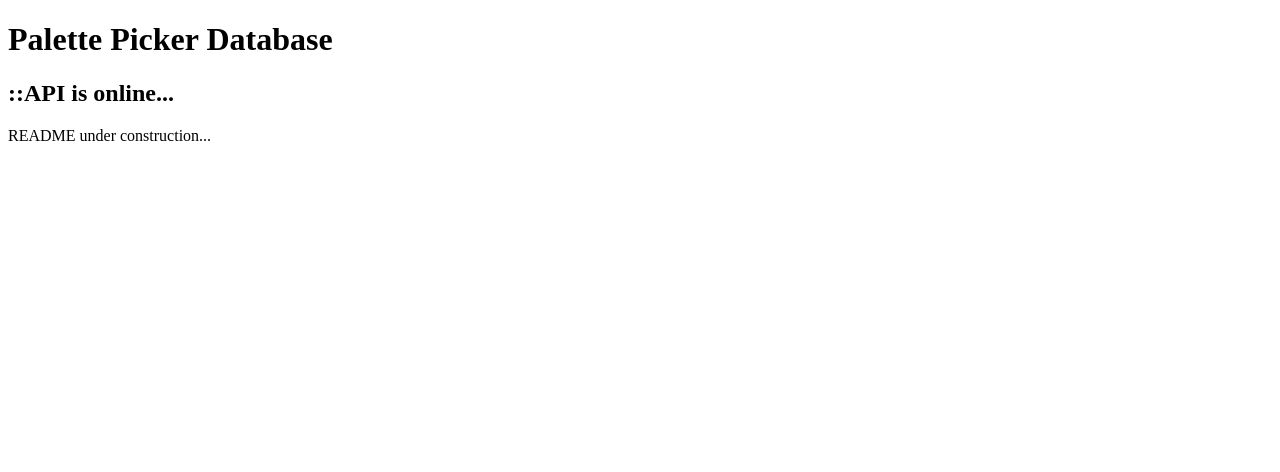
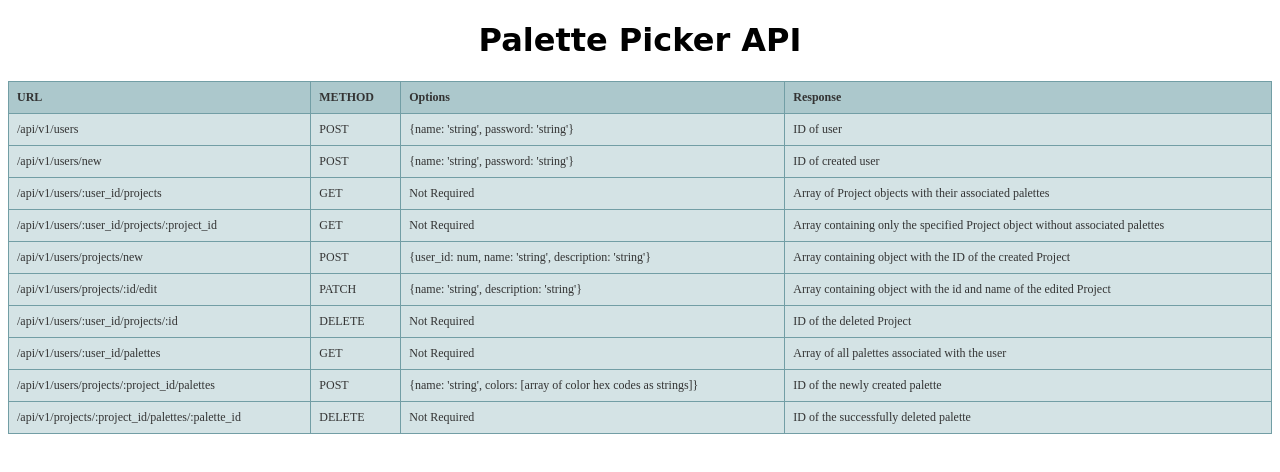
Before and after one commit to vjt960/palettepicker-api, a website: page public/index.html in a window 1280 px wide. Drawn offline with Linux system fonts and the light colour scheme.

Commit message:
Create table for static html.

```diff
--- a/public/index.html
+++ b/public/index.html
@@ -7,8 +7,44 @@
   <title>Palette Picker API | README</title>
 </head>
 <body>
-  <h1>Palette Picker Database</h1>
-  <h2>::API is online...</h2>
-  <p>README under construction...</p>
+  <h1>Palette Picker API</h1>
+  <style type="text/css">
+    h1 {
+      text-align: center; font-family: "Comfortaa", cursive;
+    }
+    .tftable {
+      font-size:12px;color:#333333;width:100%;border-width: 1px;border-color: #729ea5;border-collapse: collapse;
+    }
+    .tftable th {
+      font-size:12px;background-color:#acc8cc;border-width: 1px;padding: 8px;border-style: solid;border-color: #729ea5;text-align:left;
+    }
+    .tftable tr {
+      background-color:#d4e3e5;
+    }
+    .tftable td {
+      font-size:12px;border-width: 1px;padding: 8px;border-style: solid;border-color: #729ea5;
+    }
+    .tftable tr:hover {
+      background-color:#ffffff;
+    }
+  </style>
+
+  <table class="tftable" border="1">
+    <tr><th>URL</th><th>METHOD</th><th>Options</th><th>Response</th></tr>
+    <tr><td>/api/v1/users</td><td>POST</td><td>{name: 'string', password: 'string'}</td><td>ID of user</td></tr>
+    <tr><td>/api/v1/users/new</td><td>POST</td><td>{name: 'string', password: 'string'}</td><td>ID of created user</td></tr>
+    <tr><td>/api/v1/users/:user_id/projects</td><td>GET</td><td>Not Required</td><td>Array of Project objects with their associated palettes</td></tr>
+    <tr><td>/api/v1/users/:user_id/projects/:project_id</td><td>GET</td><td>Not Required</td><td>Array containing only the specified Project object without associated palettes</td></tr>
+    <tr><td>/api/v1/users/projects/new</td><td>POST</td><td>{user_id: num, name: 'string', description: 'string'}</td><td>Array containing object with the ID of the created Project</td></tr>
+    <tr><td>/api/v1/users/projects/:id/edit</td><td>PATCH</td><td>{name: 'string', description: 'string'}</td><td>Array containing object with the id and name of the edited Project</td></tr>
+    <tr><td>/api/v1/users/:user_id/projects/:id</td><td>DELETE</td><td>Not Required</td><td>ID of the deleted Project</td></tr>
+    <tr><td>/api/v1/users/:user_id/palettes</td><td>GET</td><td>Not Required</td><td>Array of all palettes associated with the user</td></tr>
+    <tr><td>/api/v1/users/projects/:project_id/palettes</td><td>POST</td><td>{name: 'string', colors: [array of color hex codes as strings]}</td><td>ID of the newly created palette</td></tr>
+    <tr><td>/api/v1/projects/:project_id/palettes/:palette_id</td><td>DELETE</td><td>Not Required</td><td>ID of the successfully deleted palette</td></tr>
+  </table>
 </body>
+
+
+
+
 </html>
```
